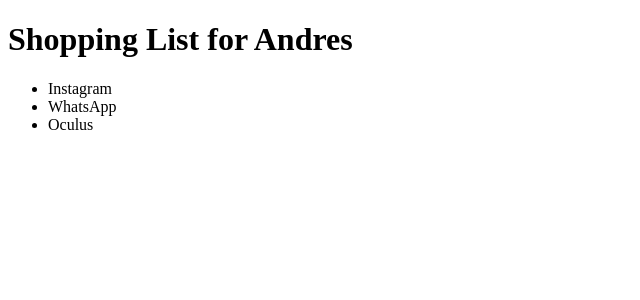
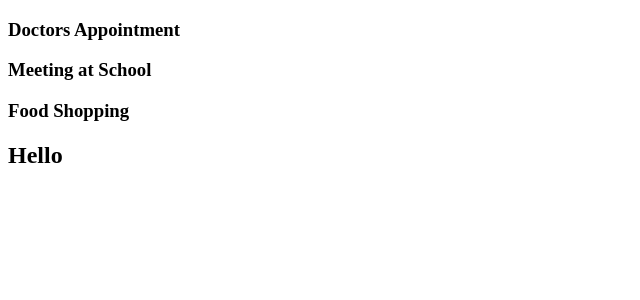
Before and after one commit to AndresRodCodes/React-Tasks-App, a React (Create React App) app: page / in a window 1280 px wide. Shown: the top 300 px of the page, without its empty margins (0-640 px from the left). Built offline with nearby package versions, Linux system fonts and the light colour scheme.

Commit message:
Show tasks lexts as list with map.

```diff
--- /dev/null
+++ b/src/App.js
@@ -0,0 +1,11 @@
+import Tasks from './components/Tasks'
+
+const App = () => {
+    return (
+        <div className='container'>
+            <Tasks />
+        </div>
+    )
+}
+
+export default App
--- /dev/null
+++ b/src/components/Tasks.js
@@ -0,0 +1,33 @@
+import React from 'react'
+
+const tasks = [
+    {
+		id: 1,
+		text: 'Doctors Appointment',
+		day: 'Feb 5th at 2:30pm',
+		reminder: true,
+    },
+	{
+		id: 2,
+		text: 'Meeting at School',
+		day: 'Feb 6th at 1:30pm',
+		reminder: true,
+	},
+	{
+		id: 3,
+		text: 'Food Shopping',
+		day: 'Feb 7th at 2:30pm',
+		reminder: false,
+	}
+];
+
+const Tasks = () => {
+    return (
+        <div>
+            {tasks.map((task) => (<h3>{task.text}</h3>))}
+			<h2>Hello</h2>
+        </div>
+    )
+}
+
+export default Tasks
--- a/src/index.js
+++ b/src/index.js
@@ -1,26 +1,13 @@
 import React from 'react';
 import ReactDOM from 'react-dom'
 import './index.css'
-
-class ShoppingList extends React.Component {
-    render() {
-        return (
-
-            <div className="shopping-list">
-                <h1>Shopping List for {this.props.name}</h1>
-                <ul>
-                    <li>Instagram</li>
-                    <li>WhatsApp</li>
-                    <li>Oculus</li>
-                </ul>
-            </div>
-        );
-    }
-}
+import App from './App.js'
 
 // ==========================================================
 
 ReactDOM.render(
-    <ShoppingList name="Andres"/>,
+    <React.StrictMode>
+        <App />
+    </React.StrictMode>,
     document.getElementById('root')
 );
```
